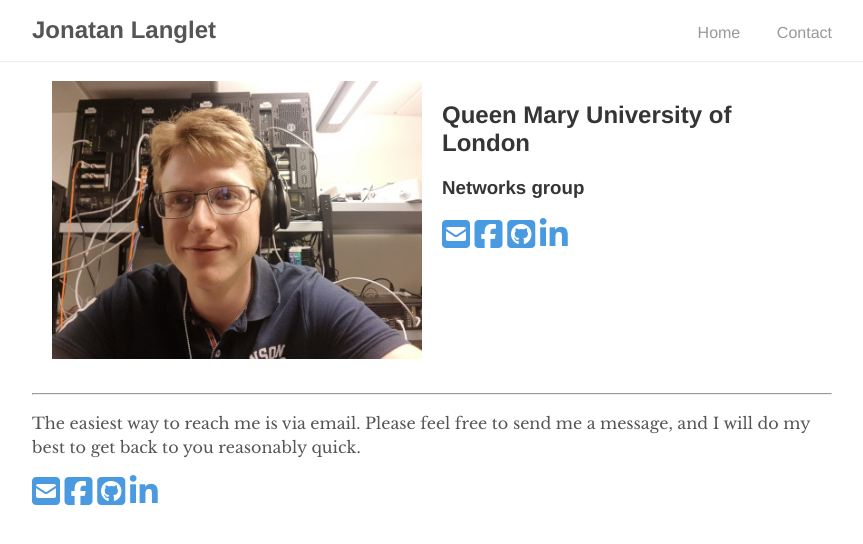
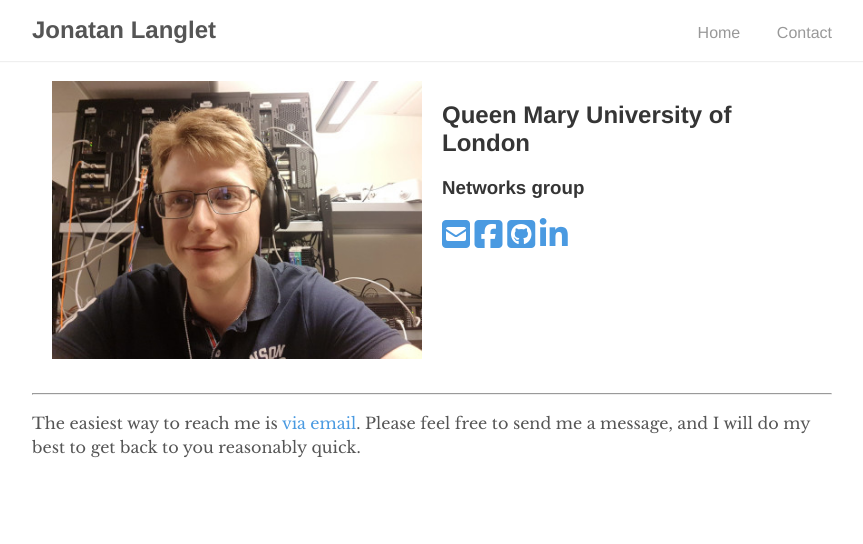
Before and after one commit to jonlanglet/jonlanglet.github.io, a Jekyll site: the page built from contact.md, in a window 1280 px wide. Shown: the top 544 px of the page, without its empty margins (208-1071 px from the left). Built offline with Jekyll 4.4.1, drawn with Linux system fonts in a browser that asks for light colours; nearby versions of some CDN libraries; part of the change alters nothing that is shown.

Commit message:
Add mailto on contact

```diff
--- a/contact.md
+++ b/contact.md
@@ -5,7 +5,6 @@ permalink: /contact/
 ---
 {% include header.html %}
 <p>
-	The easiest way to reach me is via email.
+	The easiest way to reach me is <a href="mailto:jonatan.langlet@gmail.com">via email</a>.
 	Please feel free to send me a message, and I will do my best to get back to you reasonably quick.
 </p>
-{% include social-media-links.html %}
```
